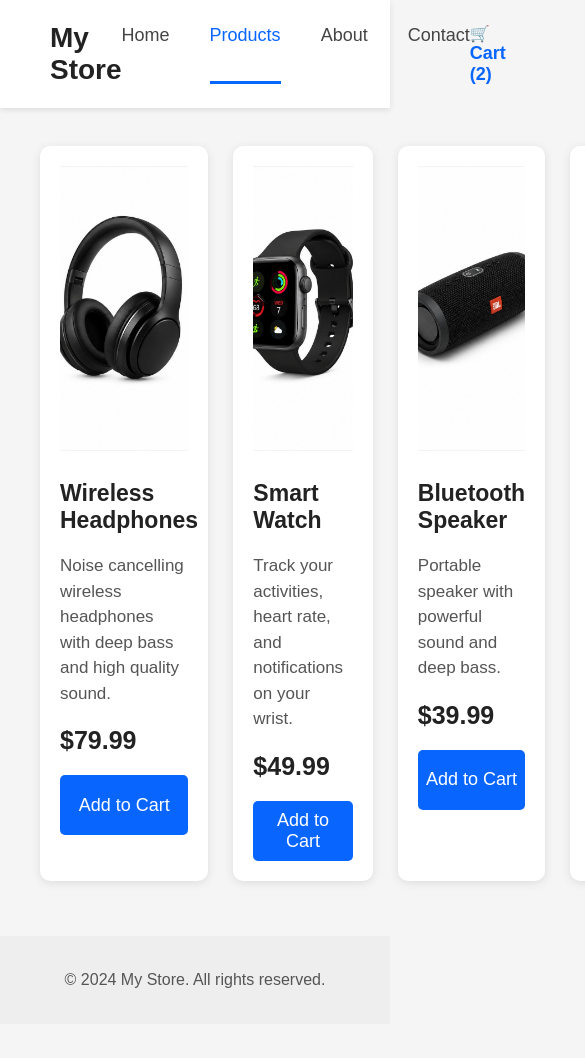
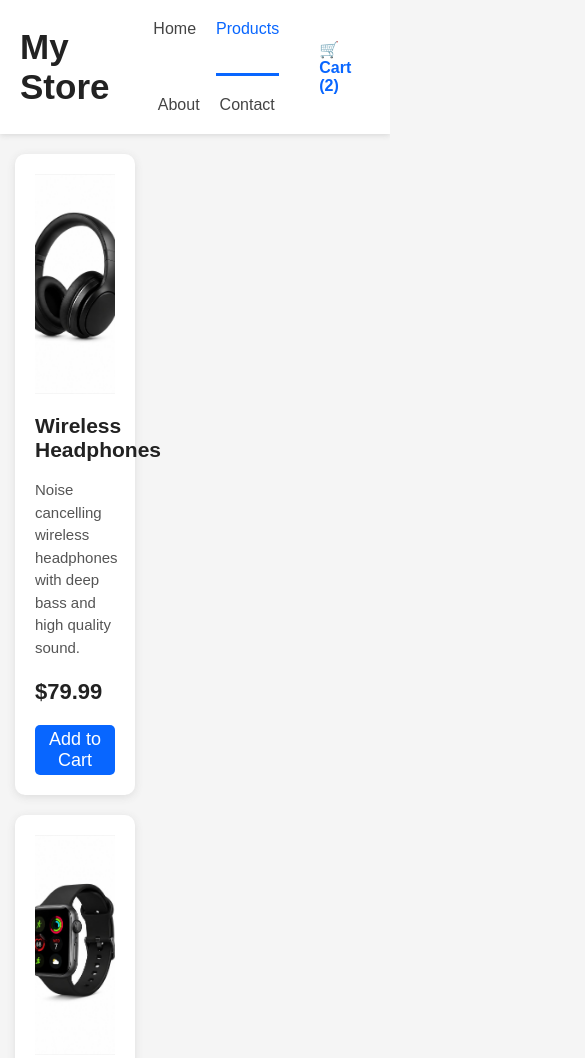
Before and after one commit to Daniel92-b/my_store, a plain HTML site: page index.html in a window 390 px wide. Shown: the top 1058 px of the page, 585 px wide, since content can reach past the window. Before the commit the page ends 1024 px from the top, so only its background shows below. Drawn offline with Linux system fonts and the light colour scheme.

Commit message:
Updated mobile layout

```diff
--- a/styles.css
+++ b/styles.css
@@ -206,3 +206,123 @@ footer {
     background: #eee;
     color: #555;
 }
+/* Mobile phone adjustment*/
+@media(max-width: 600px){
+
+    header {
+        height: auto;
+        padding: 20px;
+        display: flex;
+        gap: 20px;
+        text-align: column;
+    }
+
+    header h1 {
+        font-size: 35px;
+        margin: 0;
+    }
+
+    nav{
+        gap: 20px;
+        flex-wrap: wrap;
+        justify-content: center;
+    }
+
+    nav a{
+        font-size: 16px;
+
+    }
+
+    nav.active{
+        padding-bottom:5px;
+
+
+    }
+
+    .cart a {
+        font-size: 16px;
+
+    }
+
+    /* Main Area */
+    .page{
+        flex-direction: column;
+        padding: 20px  15px 40px;
+        gap: 20px;
+    }
+
+    /* product*/
+    .products {
+        flex-direction: column;
+        gap: 20px;
+
+    }
+
+    .product{
+        flex-direction: column;
+        gap: 20px;
+    }
+
+    .product img {
+        height: 220px;
+
+    }
+
+    .product h2 {
+        font-size:21px;
+        margin-top:16px;
+    }
+
+    .product p {
+        font-size: 15px;
+        min-height:auto;
+
+
+    }
+
+    .product h3 {
+        font-size: 22px;
+
+    }
+
+    .product button{
+        height: 50px;
+    }
+
+
+    /* cart */
+
+    .cart-box{
+        width: 100px;
+        padding: 20px
+    }
+    .cart-box h2{
+        font-size: 22px
+    }
+
+    .cart-item{
+        gap: 10px;
+        padding: 15px 0;
+    }
+    .cart-item img {
+        width: 65px;
+        height: 65px;
+    }
+    .cart-item b{
+        font-size:14px;
+    }
+    .cart-item span{
+        font-size: 25px;
+    }
+    .cart-item button{
+        height: 50px;
+    }
+
+
+    /*Footer*/
+
+    footer{
+        padding: 25px 15px;
+        font-size: 14px;
+    }
+}
```
